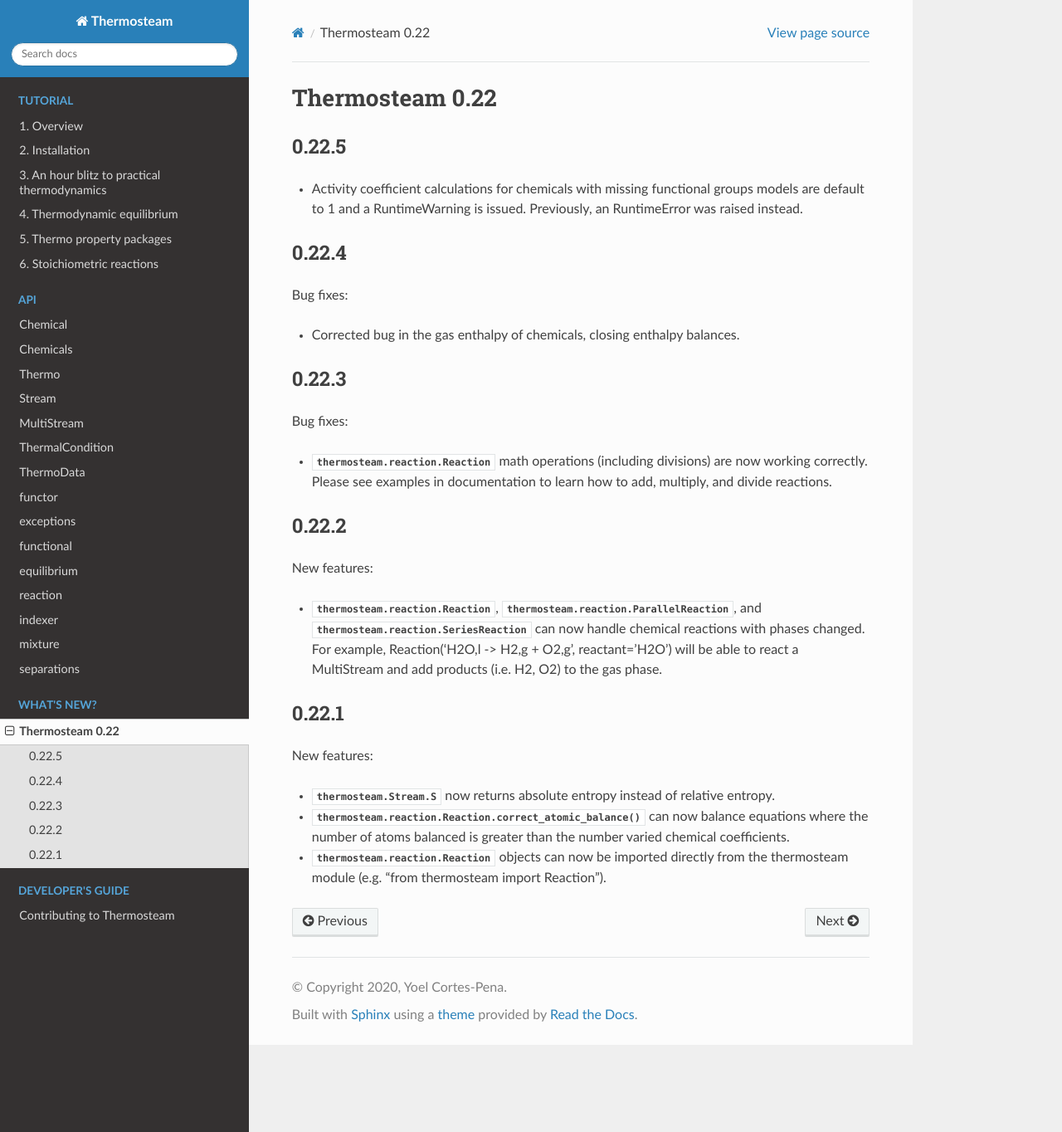
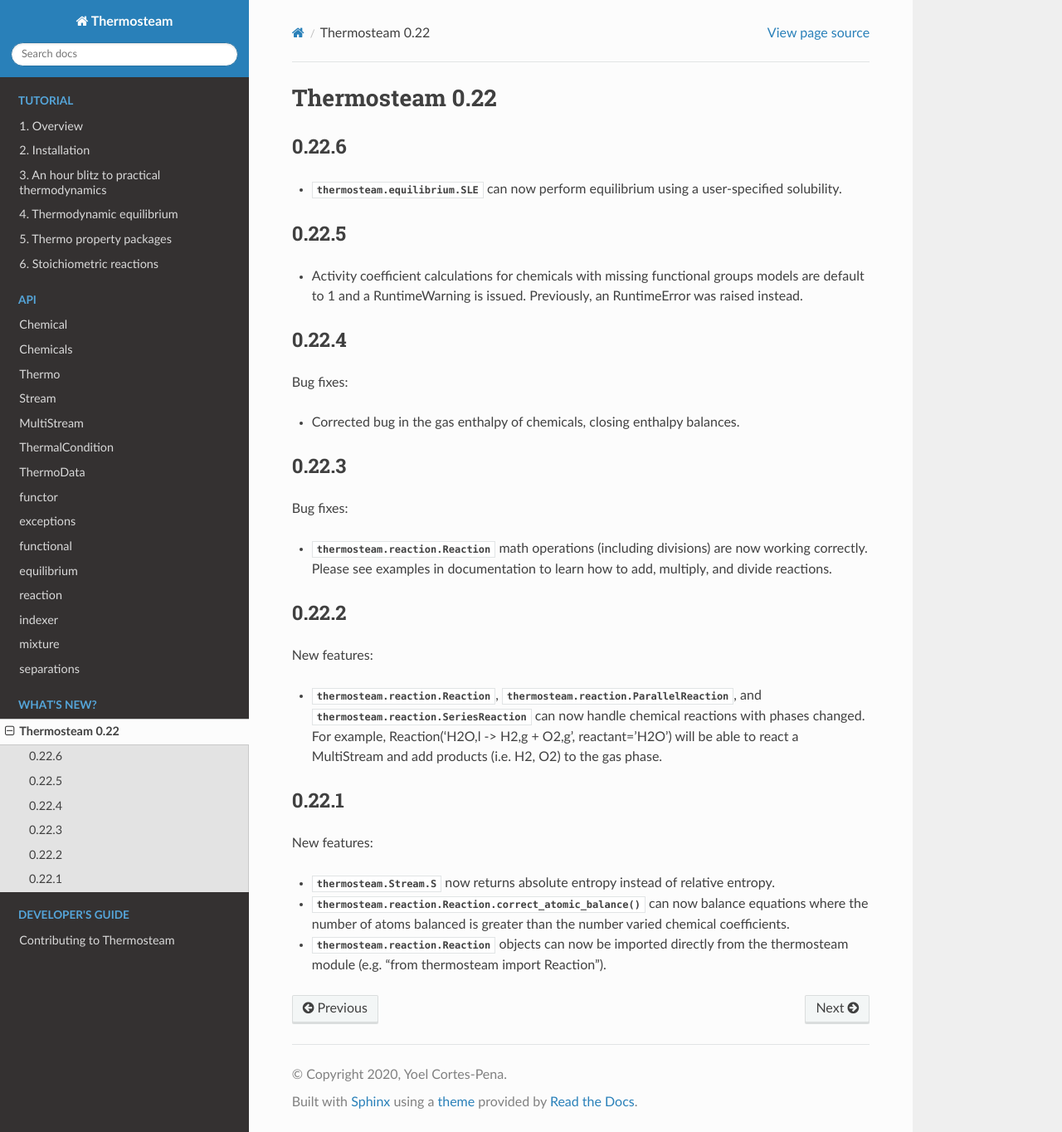
Before and after one commit to BioSTEAMDevelopmentGroup/thermosteam, a Sphinx documentation site: the page built from docs/updates/0.22.txt, in a window 1280 px wide and 1364 px high. Shown: the whole window at 83% size. Built offline with Sphinx 7.4.7 and the Read the Docs theme 2.0.0, drawn with Linux system fonts in a browser that asks for light colours.

Commit message:
add small features to SLE and enhance docs

```diff
--- /dev/null
+++ b/docs/equilibrium/SLE.txt
@@ -0,0 +1,6 @@
+SLE
+---
+
+.. autoclass:: thermosteam.equilibrium.SLE
+   :members:
+   :special-members: __call__
--- a/docs/equilibrium/equilibrium_module.txt
+++ b/docs/equilibrium/equilibrium_module.txt
@@ -8,6 +8,7 @@ Use the equilibrium subpackage to perform equilibrium calculations.
 
    VLE
    LLE
+   SLE
    BubblePoint
    DewPoint
    activity_coefficients_module
--- a/docs/updates/0.22.txt
+++ b/docs/updates/0.22.txt
@@ -1,5 +1,10 @@
 Thermosteam 0.22
 ================
+
+0.22.6
+------
+* :class:`thermosteam.equilibrium.SLE` can now perform equilibrium using
+  a user-specified solubility.
 
 0.22.5
 ------
```
